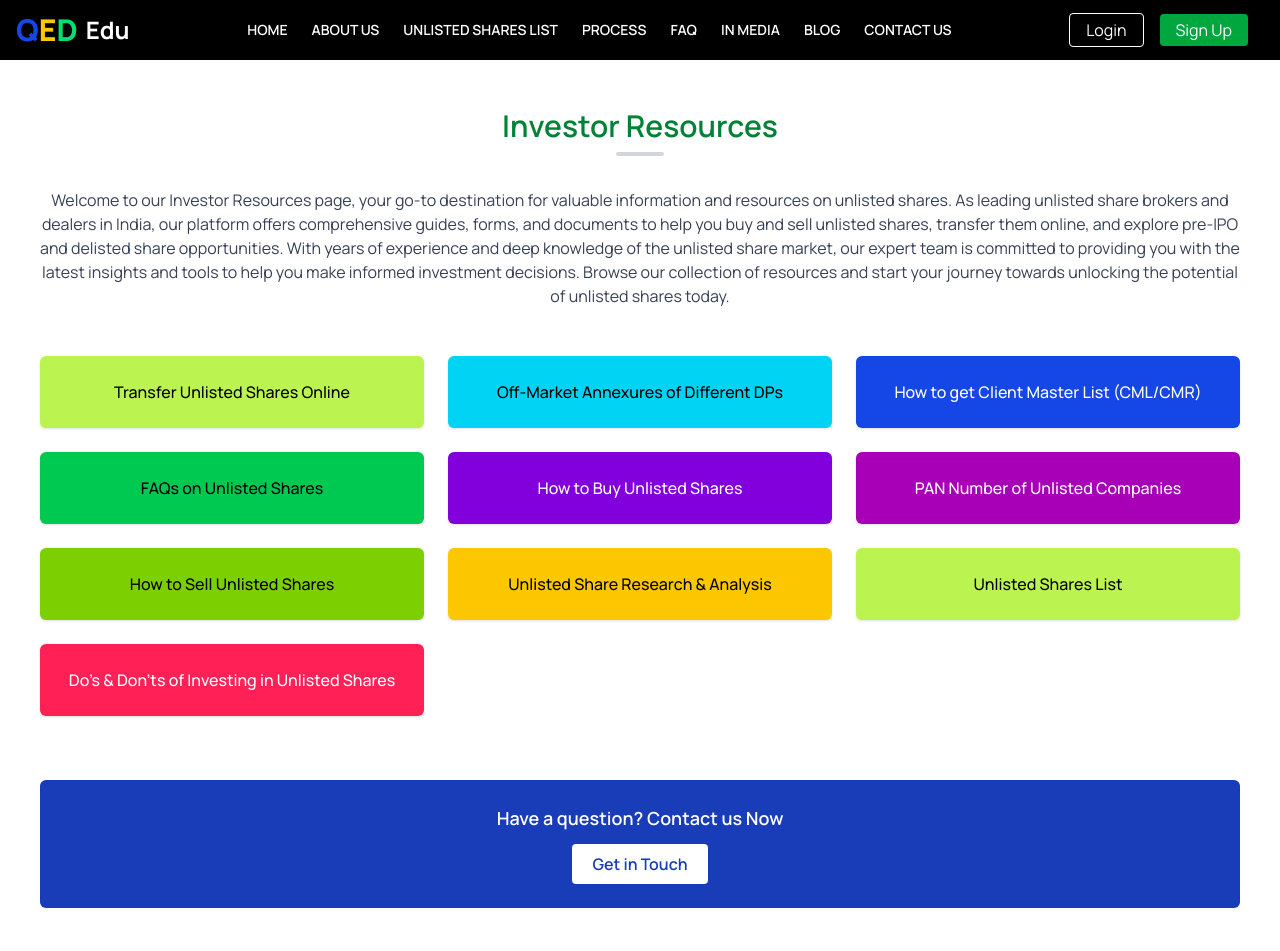
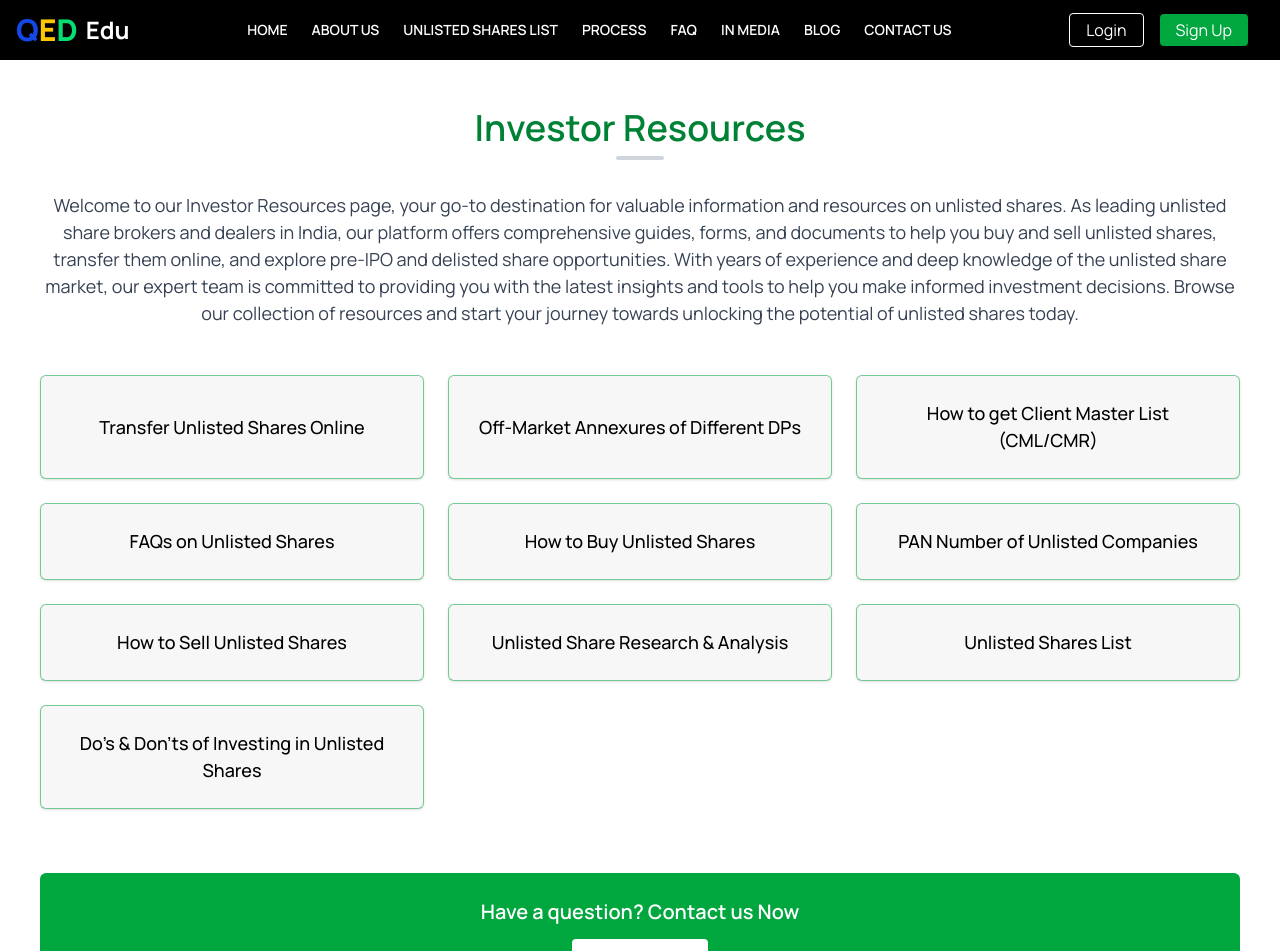
Before and after one commit to hritikpal48/qededu-frontend, a Next.js app: page /investor-resources in a window 1280 px wide. Shown: the top 951 px of the page. Built offline with nearby package versions, Linux system fonts and the light colour scheme.

Commit message:
changes in investor resources

```diff
--- a/src/app/investor-resources/page.tsx
+++ b/src/app/investor-resources/page.tsx
@@ -1,58 +1,12 @@
-'use client';
+import InvestorResources from "@/components/page/investor-resources";
+import React from "react";
 
-import Link from 'next/link';
+const page = () => {
+  return (
+    <>
+      <InvestorResources />
+    </>
+  );
+};
 
-const resources = [
-  { title: 'Transfer Unlisted Shares Online', link: '#', bg: 'bg-lime-300' },
-  { title: 'Off-Market Annexures of Different DPs', link: '#', bg: 'bg-cyan-400' },
-  { title: 'How to get Client Master List (CML/CMR)', link: '#', bg: 'bg-blue-700 text-white' },
-  { title: 'FAQs on Unlisted Shares', link: '#', bg: 'bg-green-500' },
-  { title: 'How to Buy Unlisted Shares', link: '#', bg: 'bg-purple-700 text-white' },
-  { title: 'PAN Number of Unlisted Companies', link: '#', bg: 'bg-fuchsia-700 text-white' },
-  { title: 'How to Sell Unlisted Shares', link: '#', bg: 'bg-lime-500' },
-  { title: 'Unlisted Share Research & Analysis', link: '#', bg: 'bg-yellow-400' },
-  { title: 'Unlisted Shares List', link: '#', bg: 'bg-lime-300' },
-  { title: "Do's & Don'ts of Investing in Unlisted Shares", link: '#', bg: 'bg-rose-500 text-white' },
-];
-
-export default function InvestorResources() {
-  return (
-    <div className="bg-white min-h-screen px-4 md:px-10 py-12 max-w-7xl mx-auto">
-      <h1 className="text-2xl md:text-3xl font-semibold text-center text-green-700 mb-2">
-        Investor Resources
-      </h1>
-      <div className="w-12 h-1 bg-gray-300 rounded mx-auto mb-8" />
-
-      <p className="text-center text-gray-700 mb-12">
-        Welcome to our Investor Resources page, your go-to destination for valuable information and resources on unlisted shares.
-        As leading unlisted share brokers and dealers in India, our platform offers comprehensive guides, forms, and documents to help
-        you buy and sell unlisted shares, transfer them online, and explore pre-IPO and delisted share opportunities. With years of
-        experience and deep knowledge of the unlisted share market, our expert team is committed to providing you with the latest insights
-        and tools to help you make informed investment decisions. Browse our collection of resources and start your journey towards
-        unlocking the potential of unlisted shares today.
-      </p>
-
-      <div className="grid grid-cols-1 sm:grid-cols-2 lg:grid-cols-3 gap-6">
-        {resources.map((item, index) => (
-          <Link
-            key={index}
-            href={item.link}
-            className={`p-6 rounded-md shadow hover:scale-105 transition-transform duration-200 text-center font-medium ${item.bg}`}
-          >
-            {item.title}
-          </Link>
-        ))}
-      </div>
-
-      <div className="mt-16 text-center bg-blue-800 text-white py-6 px-4 rounded-md">
-        <p className="mb-3 text-lg font-semibold">Have a question? Contact us Now</p>
-        <Link
-          href="#contact"
-          className="inline-block bg-white text-blue-800 font-semibold px-5 py-2 rounded hover:bg-gray-100"
-        >
-          Get in Touch
-        </Link>
-      </div>
-    </div>
-  );
-}
+export default page;
--- a/src/components/page/about/index.tsx
+++ b/src/components/page/about/index.tsx
@@ -111,7 +111,7 @@ const AboutPage = () => {
           ))}
         </div>
 
-        <div className="mt-14">
+        {/* <div className="mt-14">
           <h2 className="text-2xl md:text-3xl font-semibold text-center mb-8">
             Our Founders
           </h2>
@@ -147,7 +147,7 @@ const AboutPage = () => {
               </div>
             ))}
           </div>
-        </div>
+        </div> */}
       </section>
 
       <section className="bg-white text-gray-800">
--- /dev/null
+++ b/src/components/page/investor-resources/index.tsx
@@ -0,0 +1,91 @@
+"use client";
+import Link from "next/link";
+
+const resources = [
+  { title: "Transfer Unlisted Shares Online", link: "#", bg: "bg-[#F7F7F7]" },
+  {
+    title: "Off-Market Annexures of Different DPs",
+    link: "#",
+    bg: "bg-[#F7F7F7]",
+  },
+  {
+    title: "How to get Client Master List (CML/CMR)",
+    link: "#",
+    bg: "bg-[#F7F7F7]",
+  },
+  { title: "FAQs on Unlisted Shares", link: "#", bg: "bg-[#F7F7F7]" },
+  {
+    title: "How to Buy Unlisted Shares",
+    link: "#",
+    bg: "bg-[#F7F7F7]",
+  },
+  {
+    title: "PAN Number of Unlisted Companies",
+    link: "#",
+    bg: "bg-[#F7F7F7]",
+  },
+  { title: "How to Sell Unlisted Shares", link: "#", bg: "bg-[#F7F7F7]" },
+  {
+    title: "Unlisted Share Research & Analysis",
+    link: "#",
+    bg: "bg-[#F7F7F7]",
+  },
+  { title: "Unlisted Shares List", link: "#", bg: "bg-[#F7F7F7]" },
+  {
+    title: "Do's & Don'ts of Investing in Unlisted Shares",
+    link: "#",
+    bg: "bg-[#F7F7F7]",
+  },
+];
+
+const InvestorResources = () => {
+  return (
+    <>
+      <div className="bg-white min-h-screen px-4 md:px-10 py-12 max-w-7xl mx-auto">
+        <h1 className="text-2xl md:text-4xl font-semibold text-center text-green-700 mb-2">
+          Investor Resources
+        </h1>
+        <div className="w-12 h-1 bg-gray-300 rounded mx-auto mb-8" />
+        <p className="text-center text-gray-700 text-[18px] mb-12">
+          Welcome to our Investor Resources page, your go-to destination for
+          valuable information and resources on unlisted shares. As leading
+          unlisted share brokers and dealers in India, our platform offers
+          comprehensive guides, forms, and documents to help you buy and sell
+          unlisted shares, transfer them online, and explore pre-IPO and
+          delisted share opportunities. With years of experience and deep
+          knowledge of the unlisted share market, our expert team is committed
+          to providing you with the latest insights and tools to help you make
+          informed investment decisions. Browse our collection of resources and
+          start your journey towards unlocking the potential of unlisted shares
+          today.
+        </p>
+
+        <div className="grid grid-cols-1 sm:grid-cols-2 lg:grid-cols-3 gap-6">
+          {resources.map((item, index) => (
+            <Link
+              key={index}
+              href={item.link}
+              className={`p-6 text-[18px] rounded-md shadow hover:scale-105 transition-transform duration-200 text-center font-medium border border-[#00a63d88] flex items-center  justify-center ${item.bg}`}
+            >
+              {item.title}
+            </Link>
+          ))}
+        </div>
+
+        <div className="mt-16 text-center bg-green-600 text-white py-6 px-4 rounded-md">
+          <p className="mb-3 text-[20px] font-semibold">
+            Have a question? Contact us Now
+          </p>
+          <Link
+            href="/contact-us"
+            className="inline-block bg-white text-green-600 font-semibold px-5 py-2 rounded hover:bg-gray-100"
+          >
+            Get in Touch
+          </Link>
+        </div>
+      </div>
+    </>
+  );
+};
+
+export default InvestorResources;
```
